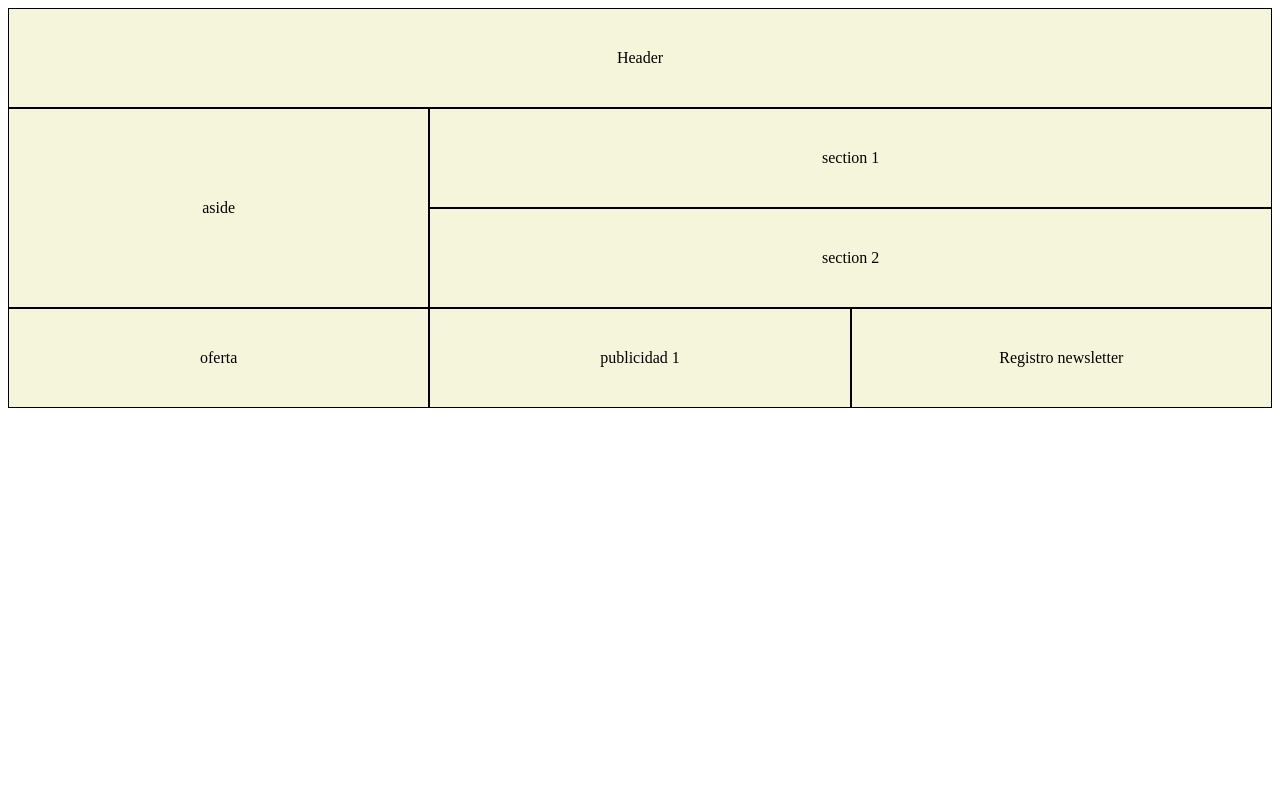
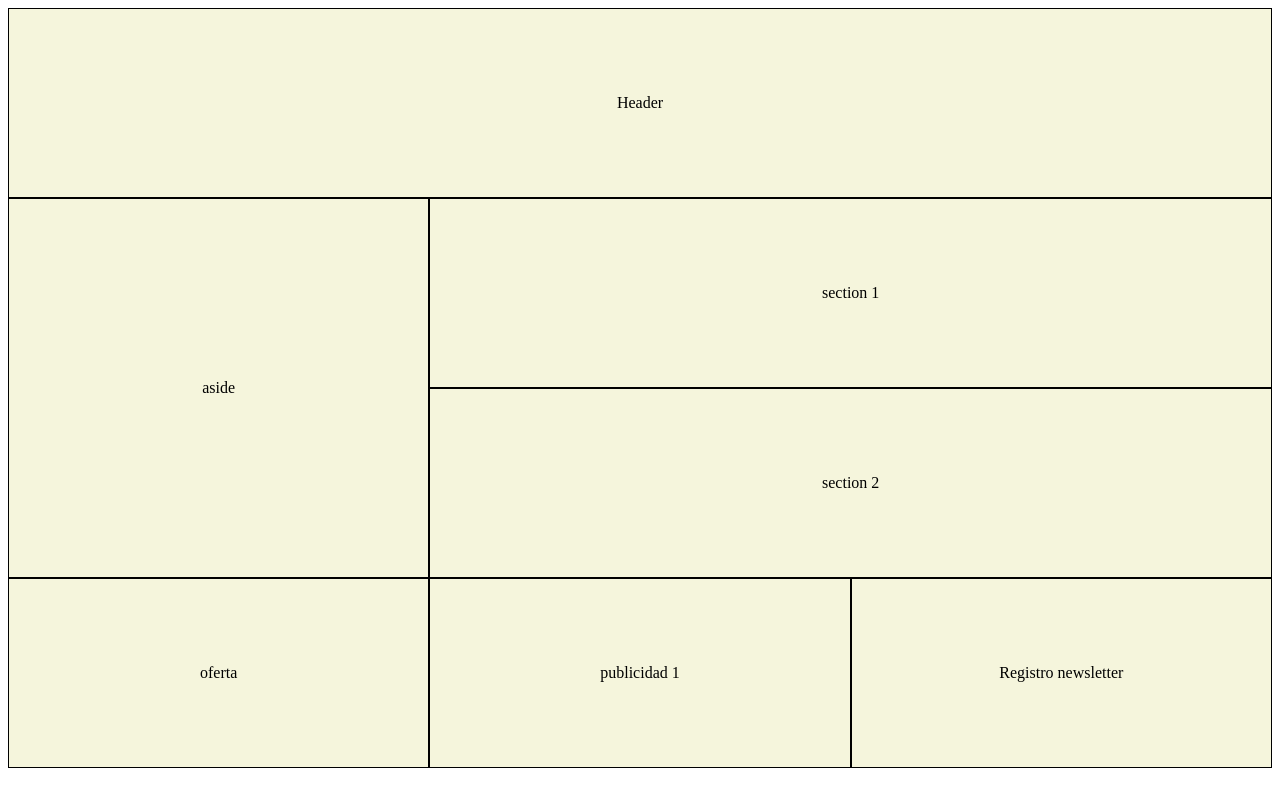
Before and after one commit to jrg01-lang/PRG, a plain HTML site: page LLM/7-SETMANA/grid-area.html in a window 1280 px wide. Drawn offline with Linux system fonts and the light colour scheme.

Commit message:
Increase grid container height to 95vh for improved layout

```diff
--- a/LLM/7-SETMANA/grid-area.html
+++ b/LLM/7-SETMANA/grid-area.html
@@ -9,7 +9,7 @@
             display: grid;
             grid-template-columns: 1fr 1fr 1fr;
             grid-template-rows: auto;
-            height: 50vh;
+            height: 95vh;
             gap: 0;
             grid-template-areas:
             "Header Header Header"
```
